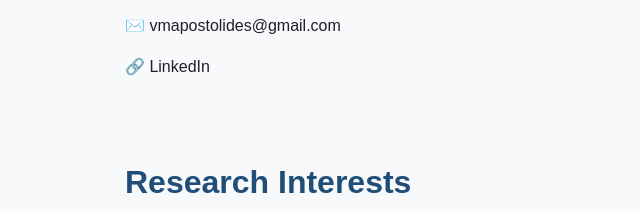
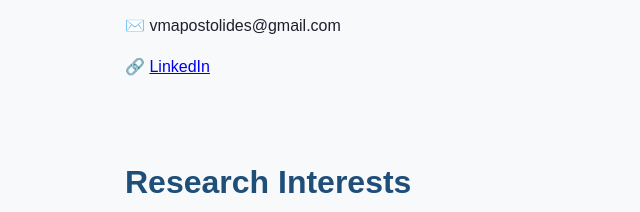
Before and after one commit to Apostolidesv/vicky-apostolides.github.io, a plain HTML site: page index.html in a window 1280 px wide. Shown: the part 588-800 px from the top of the page, 0-640 px from the left. Drawn offline with Linux system fonts and the light colour scheme.

Commit message:
Update index.html

```diff
--- a/index.html
+++ b/index.html
@@ -30,7 +30,15 @@
 
         <div class="contact-links">
           <p>✉️ vmapostolides@gmail.com</p>
-          <p>🔗 LinkedIn</p>
+        <p>
+    🔗
+    <a
+        href="https://www.linkedin.com/in/victoria-vicky-a-2a696a201"
+        target="_blank"
+    >
+        LinkedIn
+    </a>
+</p>
         </div>
       </aside>
 
```
